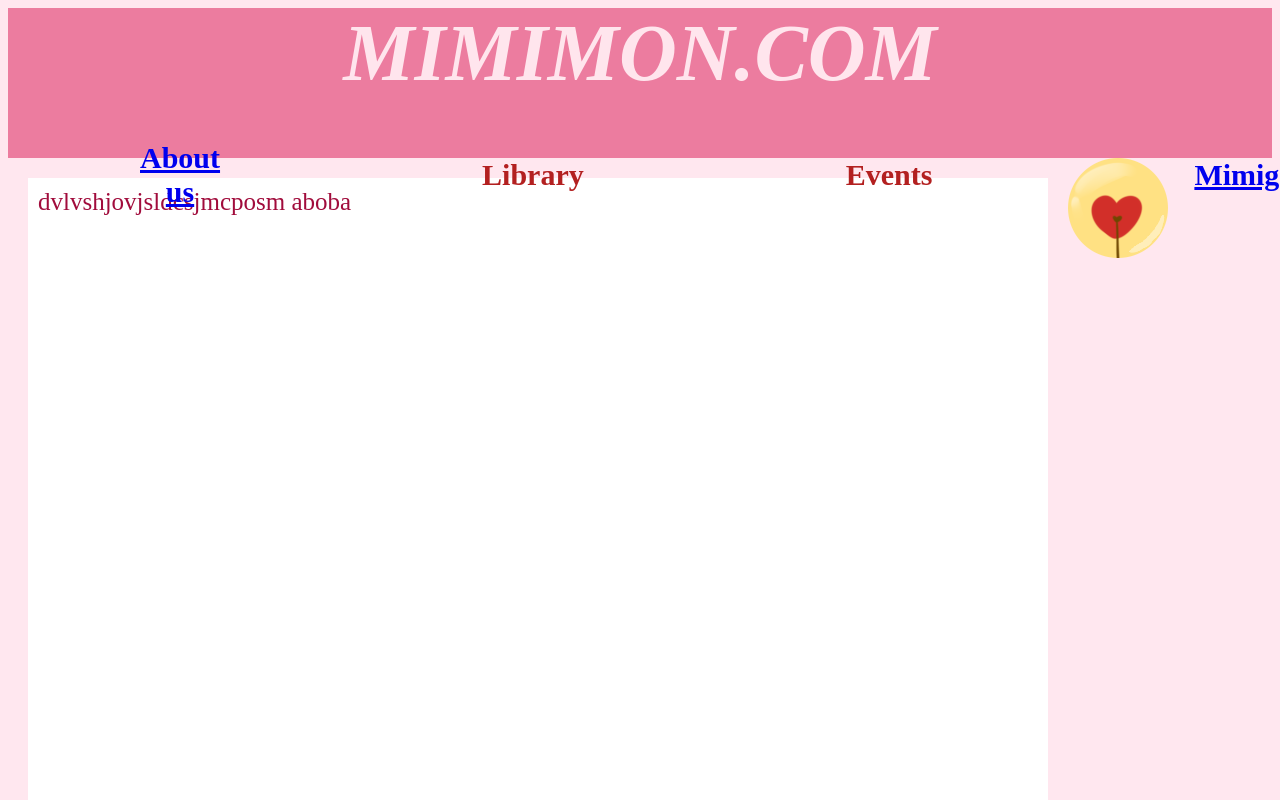
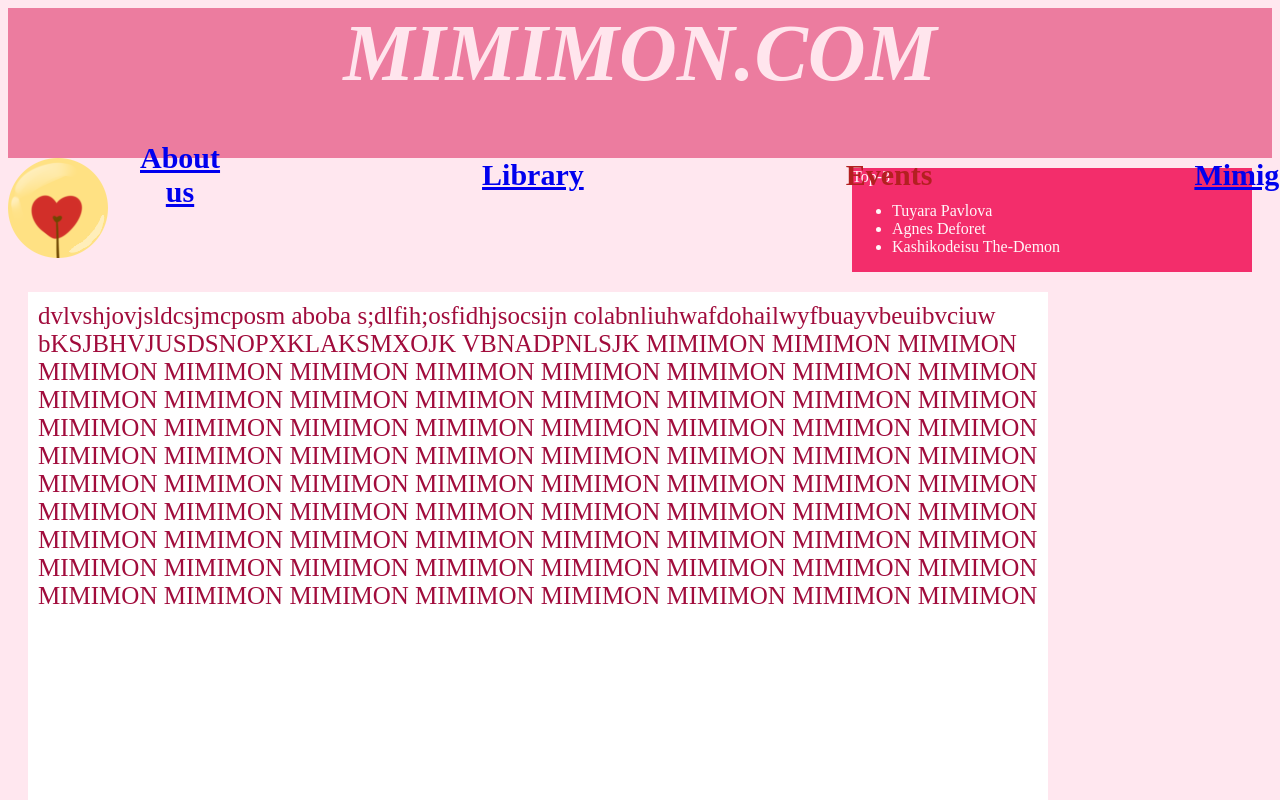
Before and after one commit to 2Yara/2Yara.github.io, a plain HTML site: page index.html in a window 1280 px wide. Shown: the top 800 px of the page. Drawn offline with Linux system fonts and the light colour scheme.

Commit message:
Update index.html

```diff
--- a/index.html
+++ b/index.html
@@ -3,8 +3,9 @@
 
 <head>
     <link rel="stylesheet" href="style.css">
+    <link rel="stylesheet" href="null.css">
 
-    <link rel="stylesheet" href="favicon.ico" src="images/favicon.ico">
+    <link rel="shortcut icon" href="favicon.ico" type="image/x-icon">
 
     <meta charset="UTF-8">
 
@@ -12,31 +13,46 @@
 
     <element class="header"><b><i>MIMIMON.COM</i></b></element>
     <table class="links">
-        <th class="about-us"><p><a href="https://vk.com/wall-194340793_3">About us</a></p></th>
-        <th class="bibli">Library</th>
+
+        <th class="about-us"><p><a href="https://vk.com/@mimimoni-mimimony">About us</a></p></th>
+
+        <th class="bibli"><p><a href="https://vk.com/albums-194340793">Library</a></p></th>
+
         <th class="fest">Events</th>
+
         <th class="mimigame"><p><a href="mimigame.html">Mimigame!</a></p></th>
+
     </table>
 </head>
 
+
 <body>
-    <element class="news">
-
-    dvlvshjovjsldcsjmcposm aboba
-
-    </element>
 
     <element class="top">
+    <th>Top-3</th>
         <ul>
         <li>Tuyara Pavlova</li>
         <li>Agnes Deforet</li>
         <li>Kashikodeisu The-Demon</li>
        </ul>
+    </element>
 
+
+    <element class="news">
+
+        dvlvshjovjsldcsjmcposm aboba s;dlfih;osfidhjsocsijn colabnliuhwafdohailwyfbuayvbeuibvciuw bKSJBHVJUSDSNOPXKLAKSMXOJK
+         VBNADPNLSJK
+        MIMIMON MIMIMON MIMIMON MIMIMON MIMIMON MIMIMON MIMIMON MIMIMON MIMIMON MIMIMON MIMIMON MIMIMON MIMIMON MIMIMON MIMIMON
+        MIMIMON MIMIMON MIMIMON MIMIMON MIMIMON MIMIMON MIMIMON MIMIMON MIMIMON MIMIMON MIMIMON MIMIMON MIMIMON MIMIMON MIMIMON
+        MIMIMON MIMIMON MIMIMON MIMIMON MIMIMON MIMIMON MIMIMON MIMIMON MIMIMON MIMIMON MIMIMON MIMIMON MIMIMON MIMIMON MIMIMON
+        MIMIMON MIMIMON MIMIMON MIMIMON MIMIMON MIMIMON MIMIMON MIMIMON MIMIMON MIMIMON MIMIMON MIMIMON MIMIMON MIMIMON MIMIMON
+        MIMIMON MIMIMON MIMIMON MIMIMON MIMIMON MIMIMON MIMIMON MIMIMON MIMIMON MIMIMON MIMIMON MIMIMON MIMIMON MIMIMON MIMIMON
         </element>
+
 
 
 </body>
 
 <img src="mimimo.png">
+
 </html>
```
Lines whose indentation alone changed are shown as unchanged.
